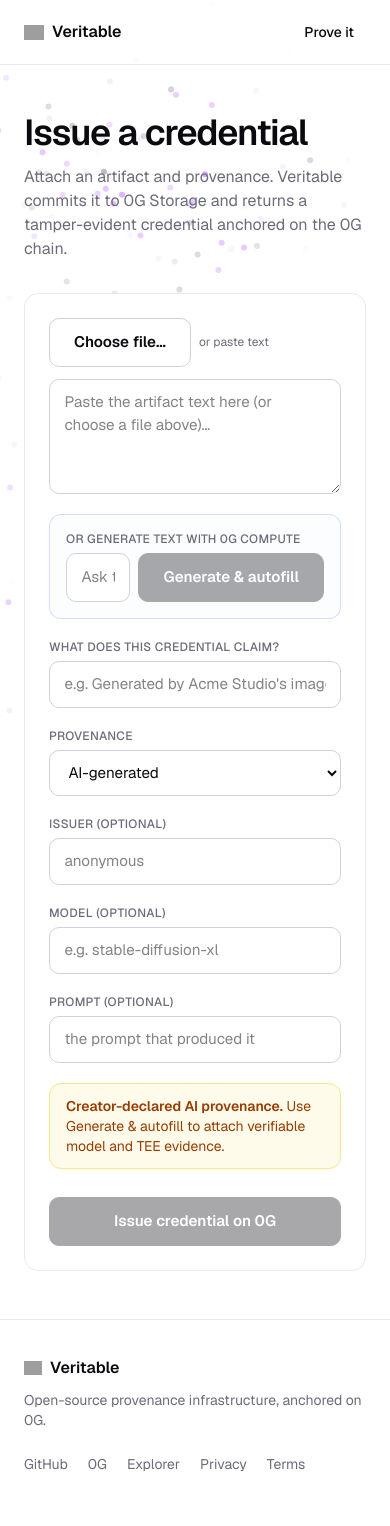
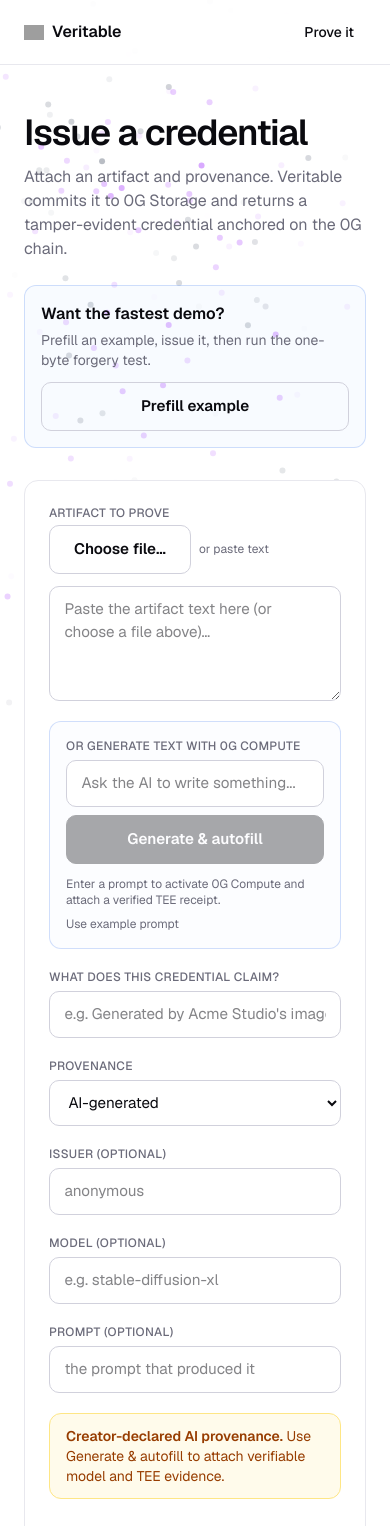
Before and after one commit to 0xchukss/Veritable, a Next.js app: page /app in a window 390 px wide. Shown: the top 1526 px of the page. Built offline with nearby package versions, Linux system fonts and the light colour scheme; grey boxes are pictures that could not be loaded.

Commit message:
feat: add instant judge demo flow

```diff
--- a/src/components/landing.tsx
+++ b/src/components/landing.tsx
@@ -8,6 +8,8 @@ import { motion, useMotionValueEvent, useScroll } from "motion/react";
 import { Logo3DClient } from "./logo-3d-client";
 import { FadeUp, Stagger, staggerItem } from "./motion";
 import { SiteFooter } from "./site-footer";
+
+const LIVE_PROOF_URL = "/verify/e0b9bad0-e83e-4a0d-85a1-fd929f2f0243";
 
 export function Landing() {
   const { scrollYProgress } = useScroll();
@@ -58,13 +60,25 @@ export function Landing() {
 
             <div className="flex items-center gap-2">
               <details className="relative md:hidden">
-                <summary className="cursor-pointer list-none rounded-lg border border-white/15 px-3 py-2 text-sm text-white/75">
-                  Sections
+                <summary
+                  aria-label="Open navigation menu"
+                  className="cursor-pointer list-none rounded-lg border border-white/15 px-3 py-2 text-sm text-white/75"
+                >
+                  ☰ Menu
                 </summary>
                 <div className="absolute right-0 mt-2 grid min-w-44 gap-1 rounded-xl border border-white/10 bg-[#111117] p-2 shadow-2xl">
                   <a href="#problem" className="landing-nav-link">Problem</a>
                   <a href="#how-it-works" className="landing-nav-link">How it works</a>
                   <a href="#why-0g" className="landing-nav-link">Why 0G</a>
+                  <Link href={LIVE_PROOF_URL} className="landing-nav-link">Live proof</Link>
+                  <a
+                    href="https://github.com/0xchukss/Veritable"
+                    target="_blank"
+                    rel="noreferrer"
+                    className="landing-nav-link"
+                  >
+                    GitHub
+                  </a>
                 </div>
               </details>
               <Link href="/app" className="rounded-lg bg-white px-4 py-2 text-sm font-semibold text-black transition hover:bg-white/90">
@@ -106,15 +120,21 @@ export function Landing() {
                   Prove something
                   <span aria-hidden>→</span>
                 </Link>
-                <a
-                  href="https://chainscan-galileo.0g.ai"
-                  target="_blank"
-                  rel="noreferrer"
+                <Link
+                  href={LIVE_PROOF_URL}
                   className="btn-ghost !border-white/20 !text-white hover:!bg-white/10"
                 >
-                  See it on-chain
-                </a>
+                  View live proof
+                </Link>
               </div>
+              <a
+                href="https://chainscan-galileo.0g.ai"
+                target="_blank"
+                rel="noreferrer"
+                className="mt-4 inline-flex text-sm text-white/50 underline-offset-4 transition hover:text-white hover:underline"
+              >
+                Or inspect the 0G chain directly ↗
+              </a>
             </FadeUp>
           </div>
         </section>
--- a/src/components/logo-3d.tsx
+++ b/src/components/logo-3d.tsx
@@ -305,7 +305,7 @@ export function Logo3D({
   return (
     <div className={className || "pointer-events-auto fixed inset-0 z-0 h-screen w-screen"}>
       <Canvas
-        shadows
+        shadows="basic"
         dpr={[1, 1.8]}
         camera={{ position: [4.2, 1.1, 0], fov: 38 }}
         gl={{ antialias: true, alpha: true, powerPreference: "high-performance", preserveDrawingBuffer: true }}
--- a/src/components/veritable-app.tsx
+++ b/src/components/veritable-app.tsx
@@ -29,6 +29,12 @@ const PROVENANCE_OPTIONS: { value: ProvenanceMethod; label: string }[] = [
   { value: "human-authored", label: "Human-authored" },
   { value: "captured", label: "Captured (photo/recording)" },
 ];
+
+const EXAMPLE_ARTIFACT =
+  "Field note: The blue lantern was photographed beside the old station at 18:42 UTC.";
+const EXAMPLE_CLAIM = "Human-authored field note, recorded without AI generation";
+const EXAMPLE_COMPUTE_PROMPT =
+  "Write one concise sentence explaining why verifiable AI provenance matters.";
 
 export function VeritableApp() {
   const [provenance, setProvenance] = useState<ProvenanceMethod>("ai-generated");
@@ -75,6 +81,19 @@ export function VeritableApp() {
     mode === "idle" &&
     claim.trim().length > 0 &&
     (file !== null || text.trim().length > 0);
+  const provenanceConflict = getProvenanceConflict(claim, provenance);
+
+  const loadExample = () => {
+    setFile(null);
+    setText(EXAMPLE_ARTIFACT);
+    setClaim(EXAMPLE_CLAIM);
+    setProvenance("human-authored");
+    setModel("");
+    setPrompt("");
+    setTeeProof("");
+    setComputeReceipt("");
+    reset();
+  };
 
   const handleIssue = useCallback(async () => {
     if (!canSubmit) return;
@@ -184,9 +203,12 @@ export function VeritableApp() {
 
   return (
     <div className="flex min-h-screen flex-col relative overflow-hidden bg-white">
+      <a href="#credential-form" className="skip-link">
+        Skip to credential form
+      </a>
       <MotionShapes />
       <Nav />
-      <main className="mx-auto w-full max-w-3xl flex-1 px-6 py-12 relative z-10">
+      <main id="credential-form" className="mx-auto w-full max-w-3xl flex-1 scroll-mt-20 px-6 py-12 relative z-10">
         <motion.div
           initial={{ opacity: 0, y: 16 }}
           animate={{ opacity: 1, y: 0 }}
@@ -199,6 +221,19 @@ export function VeritableApp() {
             Attach an artifact and provenance. Veritable commits it to 0G Storage
             and returns a tamper-evident credential anchored on the 0G chain.
           </p>
+          <div className="mt-6 flex flex-col gap-3 rounded-xl border border-[var(--color-brand)]/20 bg-[var(--color-brand-soft)]/20 p-4 sm:flex-row sm:items-center sm:justify-between">
+            <div>
+              <p className="font-semibold text-[var(--color-ink)]">
+                Want the fastest demo?
+              </p>
+              <p className="mt-1 text-sm text-[var(--color-muted)]">
+                Prefill an example, issue it, then run the one-byte forgery test.
+              </p>
+            </div>
+            <button type="button" onClick={loadExample} className="btn-ghost shrink-0">
+              Prefill example
+            </button>
+          </div>
         </motion.div>
 
         <AnimatePresence>
@@ -207,6 +242,7 @@ export function VeritableApp() {
               initial={{ opacity: 0, height: 0 }}
               animate={{ opacity: 1, height: "auto" }}
               exit={{ opacity: 0, height: 0 }}
+              role="alert"
               className="mt-6 overflow-hidden rounded-xl border border-[var(--color-danger-soft)] bg-[var(--color-danger-soft)] px-4 py-3 text-sm text-[var(--color-danger)]"
             >
               {error}
@@ -231,7 +267,7 @@ export function VeritableApp() {
 
             <div className="rounded-xl border border-[var(--color-brand)]/20 bg-[var(--color-brand-soft)]/10 p-4">
               <Field label="Or generate text with 0G Compute">
-                <div className="flex gap-2">
+                <div className="flex flex-col gap-2 sm:flex-row">
                   <input
                     type="text"
                     value={generatePrompt}
@@ -239,6 +275,7 @@ export function VeritableApp() {
                     placeholder="Ask the AI to write something..."
                     className="input flex-1"
                     disabled={isGenerating}
+                    aria-describedby="compute-help"
                   />
                   <button
                     type="button"
@@ -250,6 +287,18 @@ export function VeritableApp() {
                   </button>
                 </div>
               </Field>
+              <div id="compute-help" className="mt-3 flex flex-wrap items-center gap-x-3 gap-y-2 text-xs text-[var(--color-muted)]">
+                <span>
+                  Enter a prompt to activate 0G Compute and attach a verified TEE receipt.
+                </span>
+                <button
+                  type="button"
+                  onClick={() => setGeneratePrompt(EXAMPLE_COMPUTE_PROMPT)}
+                  className="font-semibold text-[var(--color-brand)] underline-offset-2 hover:underline"
+                >
+                  Use example prompt
+                </button>
+              </div>
             </div>
 
             <Field label="What does this credential claim?">
@@ -295,6 +344,23 @@ export function VeritableApp() {
                 />
               </Field>
             </div>
+
+            {provenanceConflict && (
+              <div role="alert" className="rounded-xl border border-amber-300 bg-amber-50 px-4 py-3 text-sm text-amber-900">
+                <span className="font-semibold">Check the provenance.</span>{" "}
+                {provenanceConflict.message}{" "}
+                <button
+                  type="button"
+                  onClick={() => setProvenance(provenanceConflict.suggested)}
+                  className="font-semibold underline underline-offset-2"
+                >
+                  Set it to{" "}
+                  {PROVENANCE_OPTIONS.find(
+                    (option) => option.value === provenanceConflict.suggested,
+                  )?.label}
+                </button>
+              </div>
+            )}
 
             {provenance === "ai-generated" && (
               <div className="grid gap-5 sm:grid-cols-2">
@@ -493,7 +559,10 @@ function ArtifactInput({
   fileInputRef: React.RefObject<HTMLInputElement | null>;
 }) {
   return (
-    <div className="flex flex-col gap-3">
+    <fieldset className="flex flex-col gap-3">
+      <legend className="mb-1 text-xs font-medium uppercase tracking-wide text-[var(--color-muted)]">
+        Artifact to prove
+      </legend>
       <div className="flex gap-2">
         <button
           type="button"
@@ -503,6 +572,7 @@ function ArtifactInput({
           {file ? file.name : "Choose file…"}
         </button>
         <input
+          id="artifact-file"
           ref={fileInputRef}
           type="file"
           className="hidden"
@@ -512,14 +582,18 @@ function ArtifactInput({
           or paste text
         </span>
       </div>
+      <label htmlFor="artifact-text" className="sr-only">
+        Artifact text
+      </label>
       <textarea
+        id="artifact-text"
         value={text}
         onChange={(e) => onPickText(e.target.value)}
         placeholder="Paste the artifact text here (or choose a file above)…"
         rows={4}
         className="textarea resize-y"
       />
-    </div>
+    </fieldset>
   );
 }
 
@@ -627,6 +701,7 @@ function ProofPanel({
       </AnimatePresence>
 
       <ShareLink credentialId={credential.id} />
+      <DownloadReceipt issued={issued} />
       <TamperDemo
         credentialId={credential.id}
         artifactHash={credential.artifact.sha256}
@@ -635,6 +710,57 @@ function ProofPanel({
       />
     </section>
   );
+}
+
+function DownloadReceipt({ issued }: { issued: Issued }) {
+  const download = () => {
+    const blob = new Blob([JSON.stringify(issued, null, 2)], {
+      type: "application/json",
+    });
+    const url = URL.createObjectURL(blob);
+    const anchor = document.createElement("a");
+    anchor.href = url;
+    anchor.download = `veritable-${issued.credential.id}.json`;
+    anchor.click();
+    URL.revokeObjectURL(url);
+  };
+
+  return (
+    <button type="button" onClick={download} className="btn-ghost mt-3 w-full">
+      Download credential receipt
+    </button>
+  );
+}
+
+function getProvenanceConflict(
+  claim: string,
+  provenance: ProvenanceMethod,
+): { message: string; suggested: ProvenanceMethod } | null {
+  const normalized = claim.toLowerCase();
+  const saysHuman =
+    normalized.includes("human-authored") ||
+    normalized.includes("human authored") ||
+    normalized.includes("written by a human");
+  const saysAi =
+    normalized.includes("ai-generated") ||
+    normalized.includes("ai generated") ||
+    normalized.includes("generated by ai");
+
+  if (saysHuman && provenance === "ai-generated") {
+    return {
+      message:
+        "Your claim says human-authored, but the selected provenance is AI-generated.",
+      suggested: "human-authored",
+    };
+  }
+  if (saysAi && provenance === "human-authored") {
+    return {
+      message:
+        "Your claim says AI-generated, but the selected provenance is human-authored.",
+      suggested: "ai-generated",
+    };
+  }
+  return null;
 }
 
 function VerificationResult({ v }: { v: Verification }) {
@@ -756,6 +882,7 @@ function ShareLink({ credentialId }: { credentialId: string }) {
         <input
           readOnly
           value={url}
+          aria-label="Public verification URL"
           className="input flex-1 text-xs font-mono"
           onClick={(e) => (e.target as HTMLInputElement).select()}
         />
```
